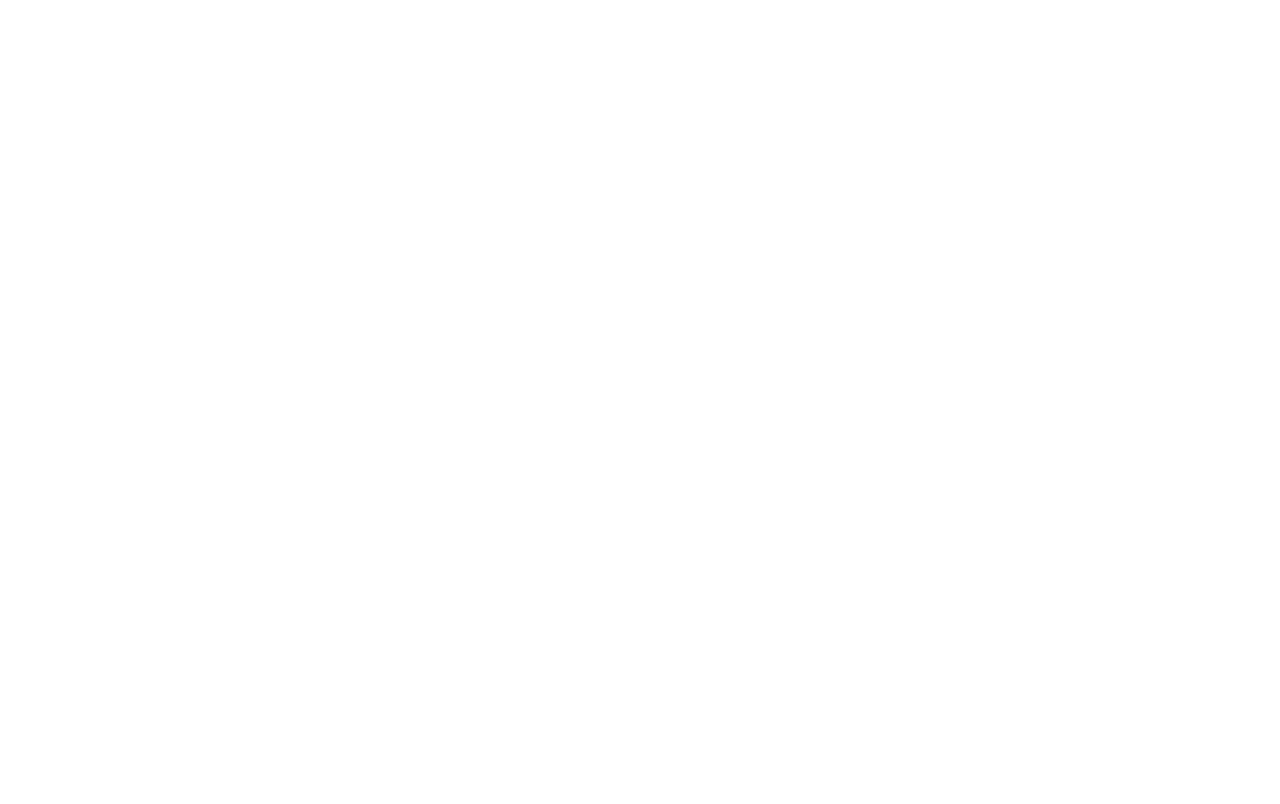
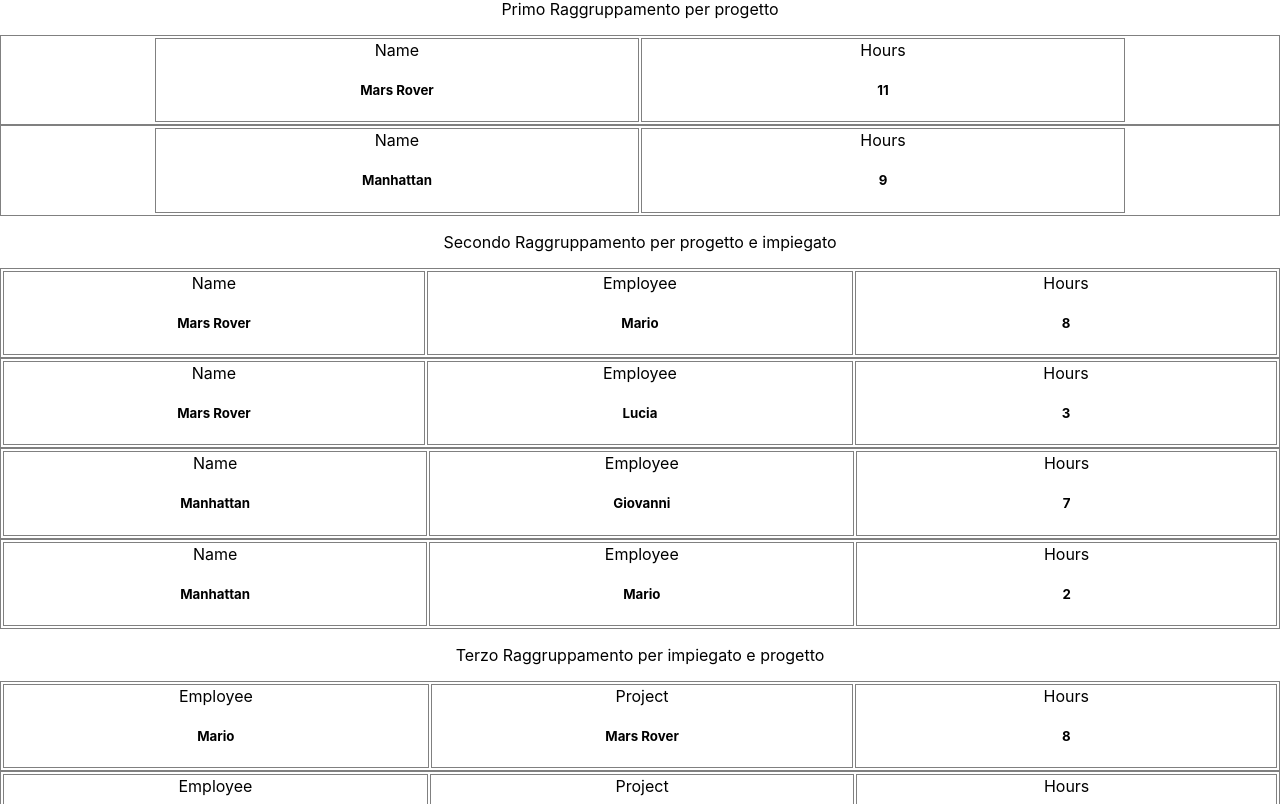
Before and after one commit to ManuelCitarella/webApp-Aggregator, a React (Create React App) app in the folder client/: page / in a window 1280 px wide. Shown: the part 776-1580 px from the top of the page. Before the commit the page ends 800 px from the top, so only its background shows below. Built offline with nearby package versions, Linux system fonts and the light colour scheme.

Commit message:
Add: Aggregations views

```diff
--- a/client/src/App.js
+++ b/client/src/App.js
@@ -1,18 +1,15 @@
 // client/src/App.js
+// Main page that groups all
 import React from "react";
-
 import "./App.css";
 import { ProjectsPage } from "./components/Projects";
-import { Test } from "./components/Choice";
-import { NameList } from "./components/ProjectAgg";
+import { DisplayAggregations } from "./components/Aggregations";
 
 function App() {
   return (
     <div className="App">
     <ProjectsPage/>
-    <NameList/>
-
-
+    <DisplayAggregations/>
     </div>
     );
 }
--- a/client/src/components/ProjectAgg.js
+++ b/client/src/components/Aggregations.js
@@ -1,12 +1,8 @@
-import React, { Component } from "react";
+import React, { Component, useEffect, useState } from "react";
 import "../App.css";
-import ProjectData from '../projectData.json';
-import { HomePage } from "./Homepage.js"
-import { ProjectV } from "./ProjectViewer";
 import _ from "lodash";
 
-
-export const NameList = () =>{
+export const DisplayAggregations = () =>{
     var ProjectT =
     [
         {
@@ -47,12 +43,6 @@
         }
 ];
 
-/*
-const projects = Object.keys(ProjectT[0]);
-console.log(projects);
-
-*/
-
 /*RAGGRUPPAMENTO PER UN SOLO ATTRIBUTO*/
 //RAGGRUPPAMENTO PER PROJECT NAME
 var gb =  _.groupBy(ProjectT, 'project.name');
@@ -67,20 +57,20 @@
         }, 0)
       };
     });
-console.log('Raggruppamento project', result);
+console.log('Raggruppamento per project', result);
 // FINE RAGGRUPPAMENTO
 
 /*RAGGRUPPAMENTO PER + ATTRIBUTI*/
 const grouped = _.groupBy(ProjectT, item => `"${item.project.id}+${item.employee.id}"`);
 /*PROJECT.ID E EMPLOYEE.ID*/
-console.log('Raggruppamento multiplo project employee',grouped);
+console.log('Raggruppamento multiplo per project employee',grouped);
 /*EMPLOYEE.ID E PROJECT.ID*/
 const grouped2 = _.groupBy(ProjectT, item => `"${item.employee.id}+${item.project.id}"`);
-console.log('Raggruppamento multiplo employee project', grouped2);
+console.log('Raggruppamento multiplo per employee project', grouped2);
 
 // RAGGRUPPAMENTO MULTIPLO PROJECT.ID E EMPLOYEE.ID
 var result3 = _.map(grouped, function(value, key) {
-    return {
+    return{
         IDGroup: key,
         ProjectID:  _.reduce(value, function(total, o) {
             return o.project.id;
@@ -120,55 +110,99 @@
     });
 
 // sort in base all'id
-console.log('Raggruppamento multiplo employee + project',result4.sort((a, b) => a.EmployeeID- b.EmployeeID ));
+console.log('Raggruppamento multiplo per employee project',result4.sort((a, b) => a.EmployeeID - b.EmployeeID ));
 
-/*
-var secondRes = _.map(grouped2, function(value, key) {
-    return {
-        Id: key,
-        Hours: _.reduce(value, function(total, o) {
-            return total + o.hours;
-        }, 0)
-      };
-    });
-
-console.log(secondRes);*/
-/*
-const groups = ['project.id', 'employee.id']
-ProjectT.forEach(function (a) {
-    groups.reduce(function (o, g, i) {                            // take existing object,
-        o[a[g]] = o[a[g]] || (i + 1 === groups.length ? [] : {}); // or generate new obj, or
-        return o[a[g]];                                           // at last, then an array
-    }, grouped).push(a);
-});
-*/
-/*
-var result2 = _.map(grouped, function(value, key) {
-    return {
-        name: key,
-        hours: _.reduce(value, function(total, o) {
-            return total + o.hours;
-        }, 0)
-      };
-    });
-
-console.log(result2);*/
-/*
-    return Object.keys(result).map(function(key) {
-        return(result[key]);
-    });
-*/
+const ReptileList = () => {
+    console.log('executed reptiles');
+    const reptiles = ["alligator", "snake", "lizard"];
+  return (
+      <div>
+      {reptiles.map((reptile) => (
+       <table>
+       <tbody>
+       <tr>
+       <td>
+       Reptile
+       <h5>{reptile}</h5>
+       </td>
+       </tr>
+       </tbody>
+       </table>
+      ))}
+    </div>
+  );
+}
     return (
         <>
-              {
-                  Object.entries(gb).map(([key, value])=>{
-                    return (
-                        <div key={key}>
-                        {value.hours}
-                        </div>
-                    )
-                  })}
+        <div>
+        <button value="Aggregation" onClick={()=>{console.log('button clicked');
+        ReptileList();
+        console.log('end function');}}>Generate Aggregation</button>
+        </div>
+        <div>
+            <p>Primo Raggruppamento per progetto</p>
+            {result.map((results) => (
+               <table>
+                <tbody>
+                <tr>
+                <td>
+                Name
+                <h5>{results.Name}</h5>
+                </td>
+                <td>
+                Hours
+                <h5>{results.Hours}</h5>
+                </td>
+                </tr>
+                </tbody>
+                </table>
+            ))}
 
+
+            <p>Secondo Raggruppamento per progetto e impiegato</p>
+            {resultfin.map((results) => (
+               <table>
+                <tbody>
+                <tr>
+                <td>
+                Name
+                <h5>{results.Project}</h5>
+                </td>
+                <td>
+                Employee
+                <h5>{results.Employee}</h5>
+                </td>
+                <td>
+                Hours
+                <h5>{results.Hours}</h5>
+                </td>
+                </tr>
+                </tbody>
+                </table>
+            ))}
+
+            <p>Terzo Raggruppamento per impiegato e progetto</p>
+            {result4.map((results) => (
+               <table>
+                <tbody>
+                <tr>
+                <td>
+                Employee
+                <h5>{results.Employee}</h5>
+                </td>
+                <td>
+                Project
+                <h5>{results.Project}</h5>
+                </td>
+                <td>
+                Hours
+                <h5>{results.Hours}</h5>
+                </td>
+                </tr>
+                </tbody>
+                </table>
+            ))}
+        </div>
         </>
       );
     };
--- a/client/src/components/Choice.js
+++ /dev/null
@@ -1,71 +0,0 @@
-import React, { Component } from 'react';
-import { ProjectV } from './ProjectViewer';
-import ProjectData from '../projectData.json';
-import * as _ from 'underscore';
-import { groupBy } from 'underscore';
-
-export function Test() {
-    const ProjectT =[
-        {
-            "project":"Mars Rover" ,
-            "employee":"Mario" ,
-            "date":"27 Aug 2021",
-            "hours": 5
-        },
-        {
-            "project":"Manhattan" ,
-            "employee":"Giovanni" ,
-            "date":"31 Aug 2021",
-            "hours": 3
-        },
-        {
-            "project":"Mars Rover" ,
-            "employee":"Mario",
-            "date":"01 Sep 2021",
-            "hours": 3
-        },
-        {
-            "project":"Mars Rover" ,
-            "employee":"Lucia" ,
-            "date":"01 Sep 2021",
-            "hours": 3
-        },
-        {
-            "project":"Manhattan" ,
-            "employee":"Mario" ,
-            "date":"27 Aug 2021",
-            "hours": 2
-        },
-        {
-            "project":"Manhattan" ,
-            "employee":"Giovanni" ,
-            "date":"01 Sep 2021",
-            "hours": 4
-        }
-];
-const projects = Object.keys(ProjectData);
-console.log('ma',projects);
-var gb =  _.groupBy(ProjectT, ["project"]);
-console.log('ciao',gb);
-/*
-Object.entries(gb).map(([key, value])=>{
-  console.log("key:", key, "\nvalue:", value)
-})*/
-
-/*
-const result = ProjectT.reduce((res, curr) => {
-  // build the key (productId + date without the time part)
-  const key = `${curr.project}_${curr.hours}`;
-  res[key] = res[key] || {
-    projectId: curr.project,
-    hours: curr.hours,
-  };
-  // sum durations as integers and convert the sum back to string
-  res[key].hours = (+res[key].hours + +curr.hours) + '';
-  return res;
-}, {});*/
-
-// print only values
-//console.log(Object.values(result));
-
-}
--- a/client/src/components/Projects.js
+++ b/client/src/components/Projects.js
@@ -2,7 +2,7 @@
 import "../App.css";
 import ProjectData from '../projectData.json';
 import { HomePage } from "./Homepage.js"
-import { ProjectV } from "./ProjectViewer";
+import { ProjectV } from "./TableViewer";
 
 export const ProjectsPage = () => {
   return (
@@ -34,7 +34,6 @@
         name="payloadBox"
         placeholder="Enter second attribute"
       />
-      <button value="Send">Publish</button>
     </>
   );
 };
```
Also changed, not shown: client/src/components/TableViewer.js (renamed from client/src/components/ProjectViewer.js).
